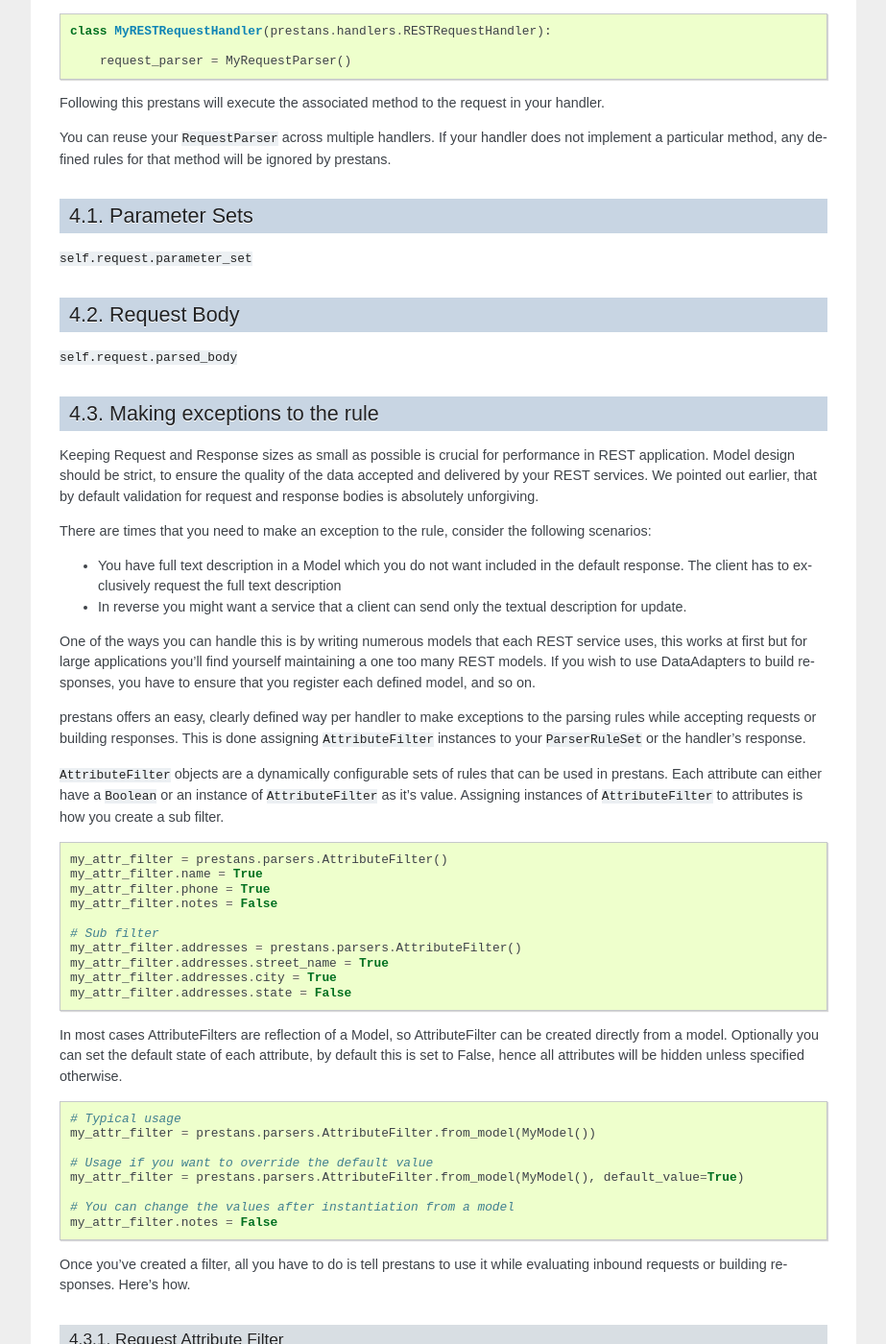
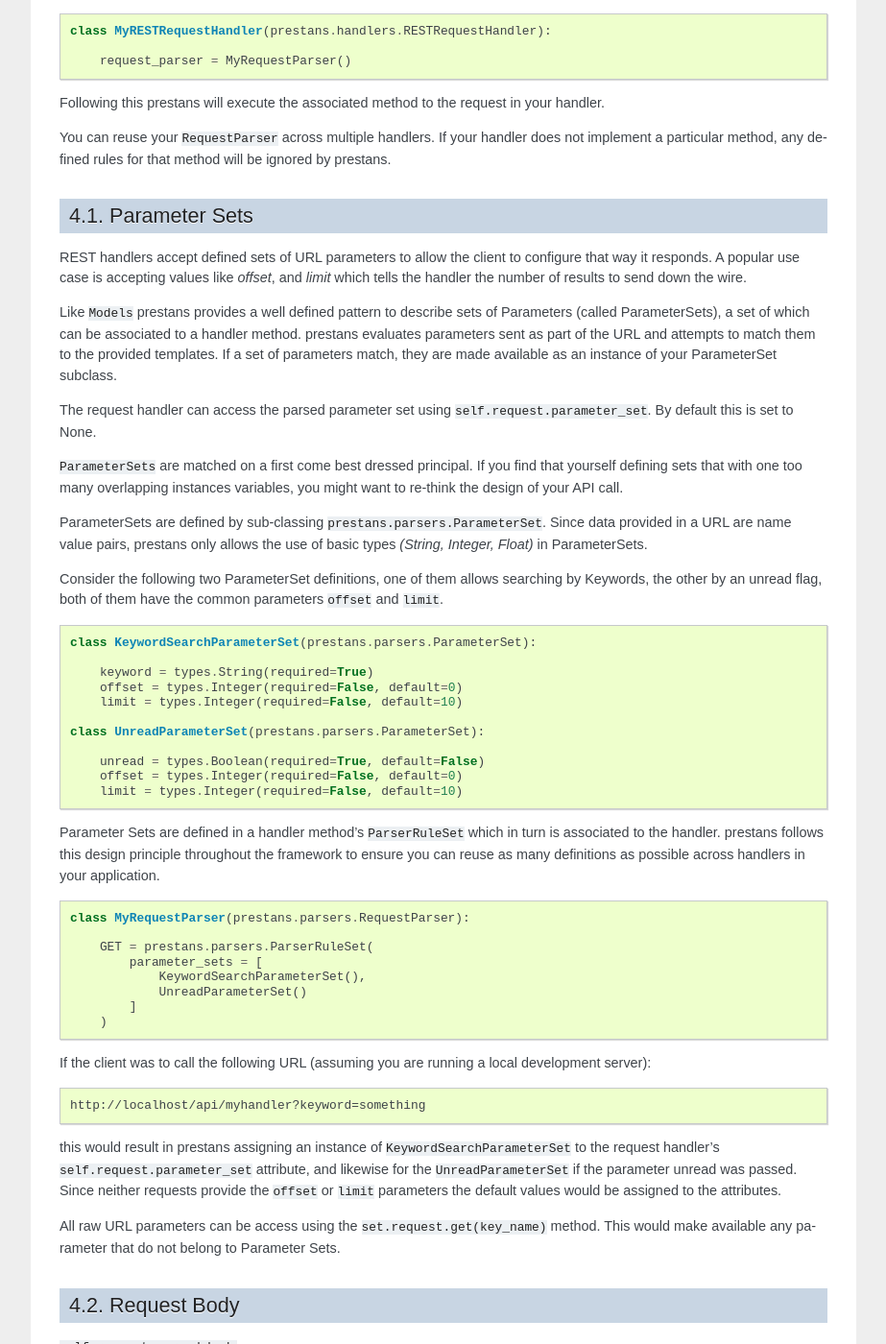
Before and after one commit to anomaly/prestans-docs, a Sphinx documentation site: the page built from source/validation.rst, in a window 1280 px wide and 1400 px high, scrolled down 1065 px. Shown: the whole window at 96% size, without its empty margins (198-1121 px from the left). Built offline with Sphinx 7.4.7, drawn with Linux system fonts in a browser that asks for light colours.

Commit message:
Completes ParameterSet documentation

```diff
--- a/source/validation.rst
+++ b/source/validation.rst
@@ -54,8 +54,55 @@ You can reuse your ``RequestParser`` across multiple handlers. If your handler d
 Parameter Sets
 ==============
 
-``self.request.parameter_set``
+REST handlers accept defined sets of URL parameters to allow the client to configure that way it responds. A popular use case is accepting values like `offset`, and `limit` which tells the handler the number of results to send down the wire.
 
+Like ``Models`` prestans provides a well defined pattern to describe sets of Parameters (called ParameterSets), a set of which can be associated to a handler method. prestans evaluates parameters sent as part of the URL and attempts to match them to the provided templates. If a set of parameters match, they are made available as an instance of your ParameterSet subclass.
+
+The request handler can access the parsed parameter set using ``self.request.parameter_set``. By default this is set to None.
+
+``ParameterSets`` are matched on a first come best dressed principal. If you find that yourself defining sets that with one too many overlapping instances variables, you might want to re-think the design of your API call.
+
+ParameterSets are defined by sub-classing ``prestans.parsers.ParameterSet``. Since data provided in a URL are name value pairs, prestans only allows the use of basic types `(String, Integer, Float)` in ParameterSets.
+
+Consider the following two ParameterSet definitions, one of them allows searching by Keywords, the other by an unread flag, both of them have the common parameters ``offset`` and ``limit``.
+
+.. code-block:: python
+
+    class KeywordSearchParameterSet(prestans.parsers.ParameterSet):
+
+        keyword = types.String(required=True)
+        offset = types.Integer(required=False, default=0)
+        limit = types.Integer(required=False, default=10)
+
+    class UnreadParameterSet(prestans.parsers.ParameterSet):
+
+        unread = types.Boolean(required=True, default=False)
+        offset = types.Integer(required=False, default=0)
+        limit = types.Integer(required=False, default=10)
+
+
+Parameter Sets are defined in a handler method's ``ParserRuleSet`` which in turn is associated to the handler. prestans follows this design principle throughout the framework to ensure you can reuse as many definitions as possible across handlers in your application.
+
+.. code-block:: python
+
+    class MyRequestParser(prestans.parsers.RequestParser):
+
+        GET = prestans.parsers.ParserRuleSet(
+            parameter_sets = [
+                KeywordSearchParameterSet(),
+                UnreadParameterSet()
+            ]
+        )
+
+If the client was to call the following URL (assuming you are running a local development server)::
+
+    http://localhost/api/myhandler?keyword=something
+
+this would result in prestans assigning an instance of ``KeywordSearchParameterSet`` to the request handler's ``self.request.parameter_set`` attribute, and likewise for the ``UnreadParameterSet`` if the parameter unread was passed. Since neither requests provide the ``offset`` or ``limit`` parameters the default values would be assigned to the attributes.
+
+All raw URL parameters can be access using the ``set.request.get(key_name)`` method. This would make available any parameter that do not belong to Parameter Sets.
+
+.. note: Raw URL parameters are always strings, you will have to explicitly convert types.
 
 Request Body
 ============
```
Also changed, not shown: 1 other file.
